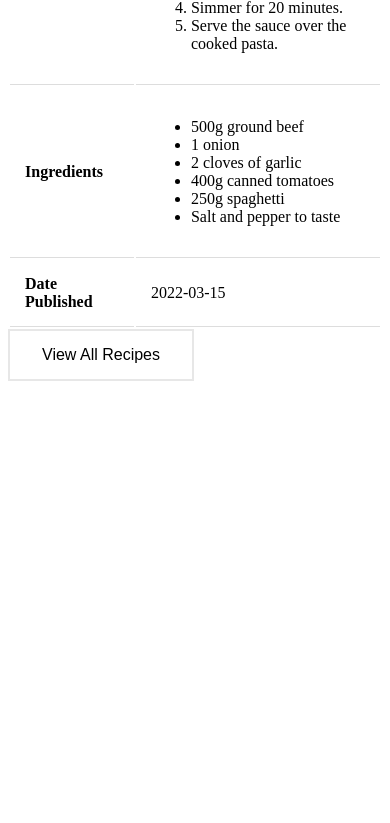
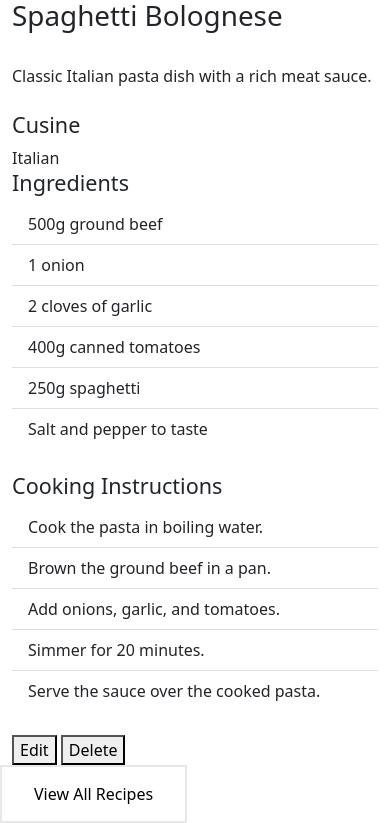
Before and after one commit to Boushra-ahmad/SystemDeploymentProject, a Flask app: page /view/1 in a window 390 px wide. Shown: the part 444-1267 px from the top of the page. Before the commit the page ends 825 px from the top, so only its background shows below. Run offline with Flask 3, Linux system fonts and the light colour scheme.

Commit message:
updated view page

```diff
--- a/templates/viewrecipes.html
+++ b/templates/viewrecipes.html
@@ -2,6 +2,9 @@
 <html>
 <head>
     <title>View -Recipe Management System</title>
+    <!-- Bootstrap CSS -->
+    <link href="https://cdn.jsdelivr.net/npm/bootstrap@5.0.2/dist/css/bootstrap.min.css" rel="stylesheet" integrity="sha384-EVSTQN3/azprG1Anm3QDgpJLIm9Nao0Yz1ztcQTwFspd3yD65VohhpuuCOmLASjC" crossorigin="anonymous">
+
     <style>
         th, td {
   border-bottom: 1px solid #ddd;
@@ -27,53 +30,81 @@ table{
     </style>
 </head>
 <body>
-    <center><h1>{{ recipes.name }}</h1></center>
+    {% if recipes %}
 
-    <table>
-        <tr>
-            <th>Name</th>
-            <td>{{ recipes.name }}</td>
-        </tr>
-        <tr>
-            <th>Description</th>
-            <td>{{ recipes.description }}</td>
-        </tr>
-        <tr>
-            <th>Category</th>
-            <td>{{ recipes.category }}</td>
-        </tr>
-        <tr>
-            <th>Cuisine</th>
-            <td>{{ recipes.cuisine }}</td>
-        </tr>
-        <tr>
-            <th>Instructions</th>
-            <td>
-                <ol>
-                    {% for step in recipes.instructions %}
-                    <li>{{ step }}</li>
-                    {% endfor %}
-                </ol>
-            </td>
-        </tr>
-        <tr>
-            <th>Ingredients</th>
-            <td>
-                <ul>
-                    {% for ingredient in recipes.ingredients %}
-                    <li>{{ ingredient }}</li>
-                    {% endfor %}
-                </ul>
-            </td>
-        </tr>
-        <tr>
-            <th>Date Published</th>
-            <td>{{ recipes.date_published }}</td>
-        </tr>
-    </table>
+    <div class="container" style="margin-top: 80px;">
+        <div class="row">
+            <div class="col-12 col-md-4">
+                <nav aria-label="breadcrumb">
+                    <ol class="breadcrumb">
+                        <li class="breadcrumb-item"><a href="/" style="text-decoration: none;">Home</a></li>
+                        <li class="breadcrumb-item active" aria-current="page">
+                            {{recipes.name}}
+                        </li>
+                    </ol>
+                </nav>
+                <br><br>
+                <img src="{{ url_for('static',filename='images/' + recipes['image'])}}" alt="{{recipes.image}}"
+                style="top: 20px;background-size:cover;" class="img-fluid sticky-top" >
+            </div>
+
+            <div class="col-12 col-md-8">
+                <div class="row">
+                    <div class="col-12">
+                        <h1>{{ recipes.name }}</h1>
+                    </div>
+                    <div class="col-12 mb-4">
+                        <br>
+                        {{recipes.description }}
+                        <br/>
+                    </div>
+                    <div class="col-12">
+                        <h4>Cusine</h4>
+                        {{recipes.cuisine }}
+                        <br/>
+                    </div>
+                    <div class="col-12">
+                        <h4>Ingredients</h4>
+                        <ul class="list-group list-group-flush">
+                            {% for ingredient in recipes.ingredients %}
+                                <li class="list-group-item">
+                                    {{ingredient }}
+                                </li>
+                            {% endfor %}
+                        </ul>
+                        <br/>
+                    </div>
+                    <div class="col-12">
+                        <h4>Cooking Instructions</h4>
+                        <ol class="list-group list-group-flush">
+                            {% for instructions in recipes.instructions %}
+                                <li class="list-group-item">
+                                    {{instructions }}
+                                </li>
+                            {% endfor %}
+                        </ol>
+                    </div>
+                </div>
+                <br>
+                <div>
+                    <button>Edit</button/>
+                    <button>Delete</button/>
+                </div>
+
+            </div>
+        </div>
+    </div>
+
+    {% else %}
+    <p>Recipe Not Found</p>
+    {% endif %}
+
     <div id="addbtndiv">
         <a href="{{ url_for('main.home')}}"  style="text-decoration: none;"> <button type="button" id="addbtn">View All Recipes</button></a>
 
-      </div>
+    </div>
+
+    <script src="https://cdn.jsdelivr.net/npm/bootstrap@5.0.2/dist/js/bootstrap.bundle.min.js" integrity="sha384-MrcW6ZMFYlzcLA8Nl+NtUVF0sA7MsXsP1UyJoMp4YLEuNSfAP+JcXn/tWtIaxVXM" crossorigin="anonymous"></script>
+
 </body>
 </html>
```
